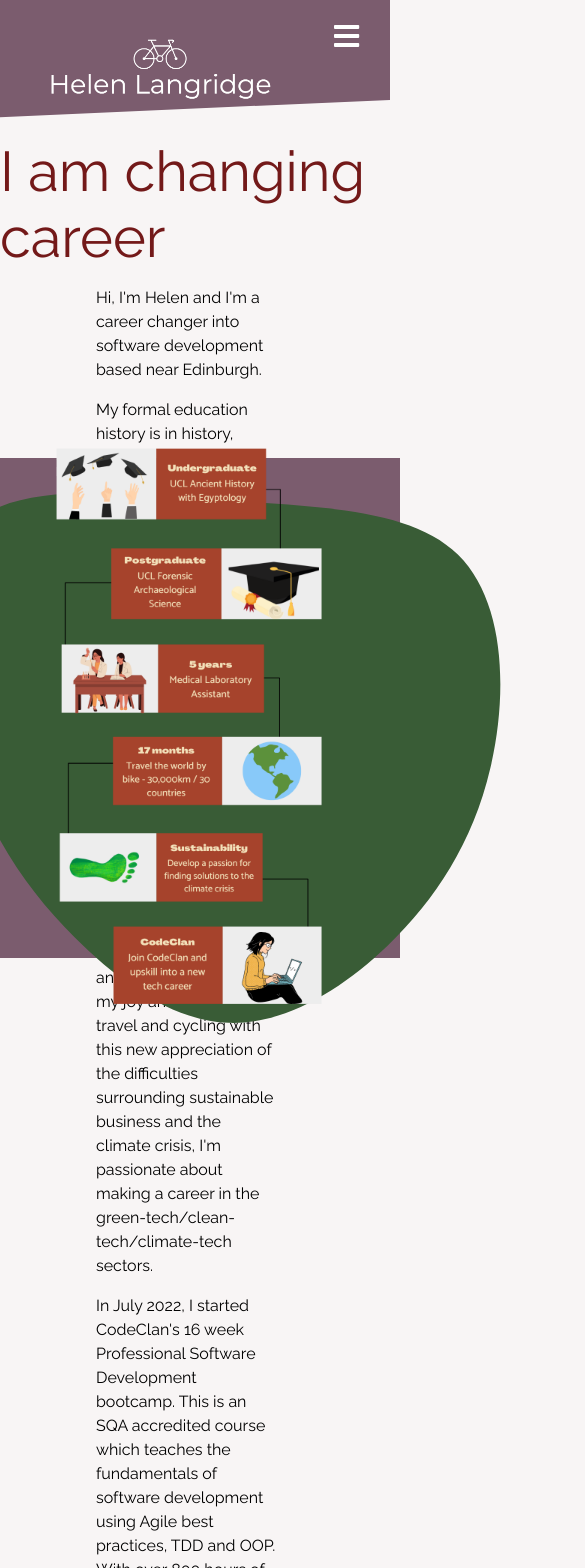
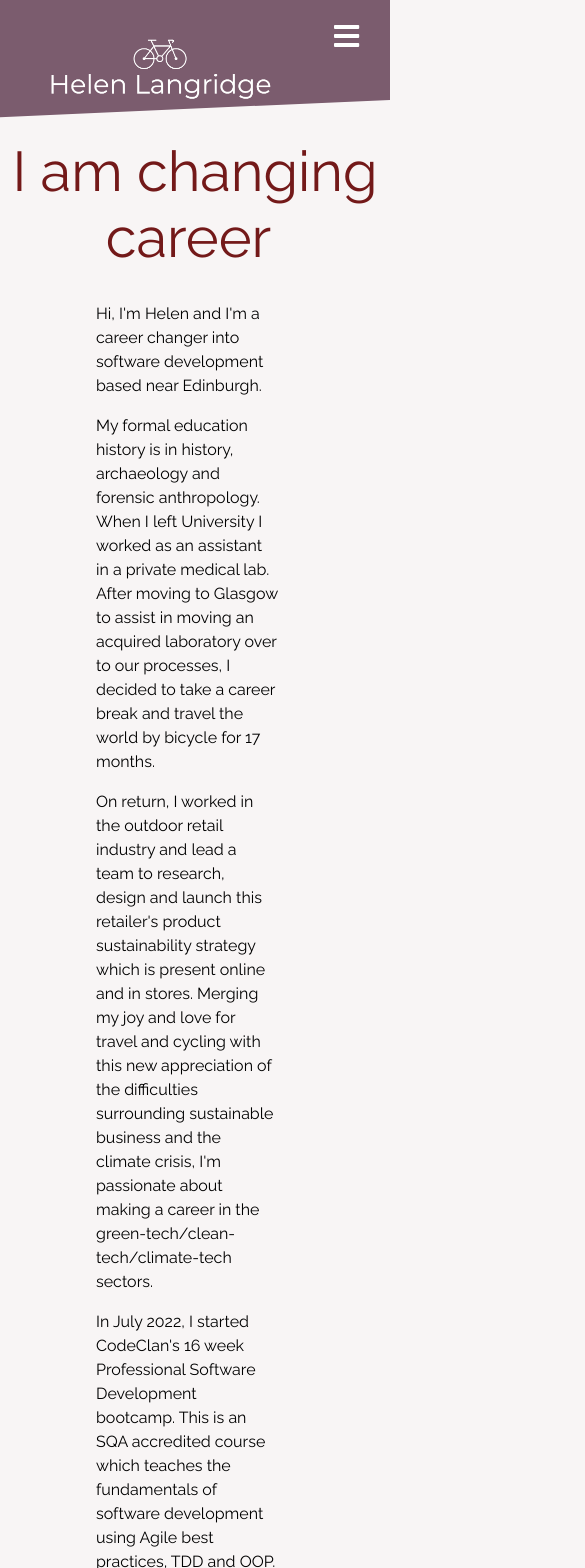
Before and after one commit to HelenLangers/new_portfolio, a React (Create React App) app: page /about in a window 390 px wide. Shown: the top 1568 px of the page, 585 px wide, since content can reach past the window. Built offline with nearby package versions, Linux system fonts and the light colour scheme.

Commit message:
media queries added to about

```diff
--- a/src/Components/About.js
+++ b/src/Components/About.js
@@ -1,9 +1,7 @@
 import React from 'react'
-import NavBar from './NavBar/NavBar';
 import '../Styling/main.css';
 import AnimateWriting from './AnimateWriting';
 import timeline from '../Assets/timeline.png';
-import aboutBlob from '../Assets/about-blog.svg';
 
 function About() {
 
@@ -12,7 +10,7 @@ function About() {
 
   return (
     <div className='main-view'>
-      <div className='left-side'>
+      <div className='left-side-about'>
         <AnimateWriting writingSequence={writingSequence}/>
         <div className='code-clan-about'>
         <p >Hi, I'm Helen and I'm a career changer into software development based near Edinburgh.</p>
@@ -21,8 +19,7 @@ function About() {
           <p>In July 2022, I started CodeClan's 16 week Professional Software Development bootcamp. This is an SQA accredited course which teaches the fundamentals of software development using Agile best practices, TDD and OOP. With over 800 hours of instructor-led and personal programming time, paired programming and practical projects, CodeClan gets driven career changes into the tech industry. But I didn't just learn how to code. Codeclan teaches growth mindset and encourages group work and a curiosity into the whys and the hows of programming.</p>
         </div>
       </div>
-        <div className='righthand-side'>
-          <img className='about-blob' src={aboutBlob}/>
+        <div className='right-side-about'>
           <img className='timeline' src={timeline}/>
       </div>
     </div>
--- a/src/Components/Homepage.js
+++ b/src/Components/Homepage.js
@@ -55,7 +55,7 @@ function Homepage() {
 
 
       <div className='right-side'>
-        <img className='profile-image' src={ProfileImage}/>
+        <img src={ProfileImage}/>
       </div>
     </div>
   )
--- a/src/Styling/main.css
+++ b/src/Styling/main.css
@@ -1,13 +1,21 @@
 .main-view {
     display: flex;
-    /* flex-wrap: wrap; */
     padding-bottom: 2rem;
+    margin-top: -110px;
 }
 
 .left-side {
     display: flex;
     flex-direction: column;
     justify-content: space-around;
+    width: 60%;
+}
+
+.left-side-about {
+    display: flex;
+    flex-direction: column;
+    justify-content: space-around;
+    margin-top: 80px;
     width: 60%;
 }
 
@@ -76,10 +84,18 @@
     display: flex;
     justify-content: center;
     align-items: center;
+    width: 40vw;
+}
+
+.right-side-about {
+    display: flex;
+    justify-content: center;
+    align-items: center;
+    width: 40vw;
+    margin-top: 80px;
 }
 
 .code-clan-about {
-    /* background-color: #731919; */
     margin-left: 6rem;
     margin-right: 7rem;
 }
@@ -88,51 +104,43 @@
     line-height: 1.5rem;
 }
 
-.timeline{
-    width: 300px;
-    position: absolute;
-    top: -30px;
-    left: 40px;
-    border-radius: 48px;
-}
-
-.righthand-side{
-    position: relative;
-    top: 0;
-    left: 0;
-    margin-right: 9rem;
-    margin-top: -80px;
-    margin-bottom: 0;
-    height: 500px;
-    width: 400px;
-    background-color: #7B5C6E;
-}
-
-.about-blob {
-    position: relative;
-    width: 150%;
-    top: 0;
-    left: -80px;
+.timeline {
+    width: 100%;
+    margin-left: -20%;
 }
 
 @media screen and (max-width: 768px) {
     .main-view{
         flex-direction: column;
+        margin-top: 0;
     }
 
     .left-side{
         width: 100%;
-        height: 400px;
+        height: fit-content;
         align-items: center;
-        margin-left:
+        margin-left: 0;
+        margin-bottom: 1rem;
+    }
+
+    .left-side-about{
+        width: 100%;
+        height: fit-content;
+        align-items: center;
+        margin-left: 0;
+        margin-bottom: 1rem;
+        margin-top: 0;
     }
 
     .animated-writing{
         margin-left: 0;
+        text-align: center;
+        margin-bottom: 1rem;
     }
 
     .contact-button-box {
         margin-left: 0;
+        margin-bottom: 2rem;
     }
 
     .language-boxes {
@@ -144,4 +152,26 @@
     .skill {
         margin-bottom: 1rem;
     }
+
+    .right-side{
+        width: 100%;
+        height: fit-content;
+        align-items: center;
+        margin-left: 0;
+        margin-bottom: 1rem;;
+    }
+
+    .right-side-about{
+        width: 100%;
+        height: fit-content;
+        align-items: center;
+        margin-left: 0;
+        margin-bottom: 1rem;
+        margin-top: 0;
+    }
+
+    .timeline {
+        width: 80%;
+        margin-left: -5%;
+    }
 }
```
Also changed, not shown: src/Assets/about-blog.svg (deleted), src/Assets/timeline.png.
